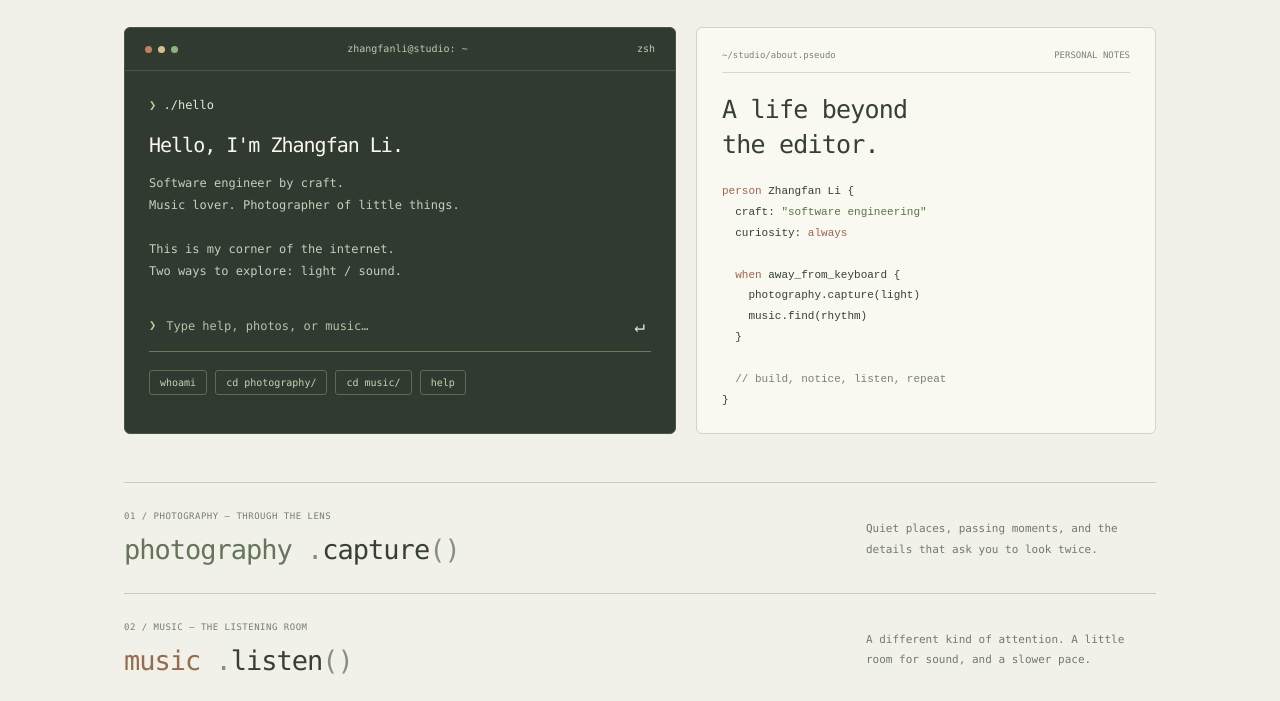
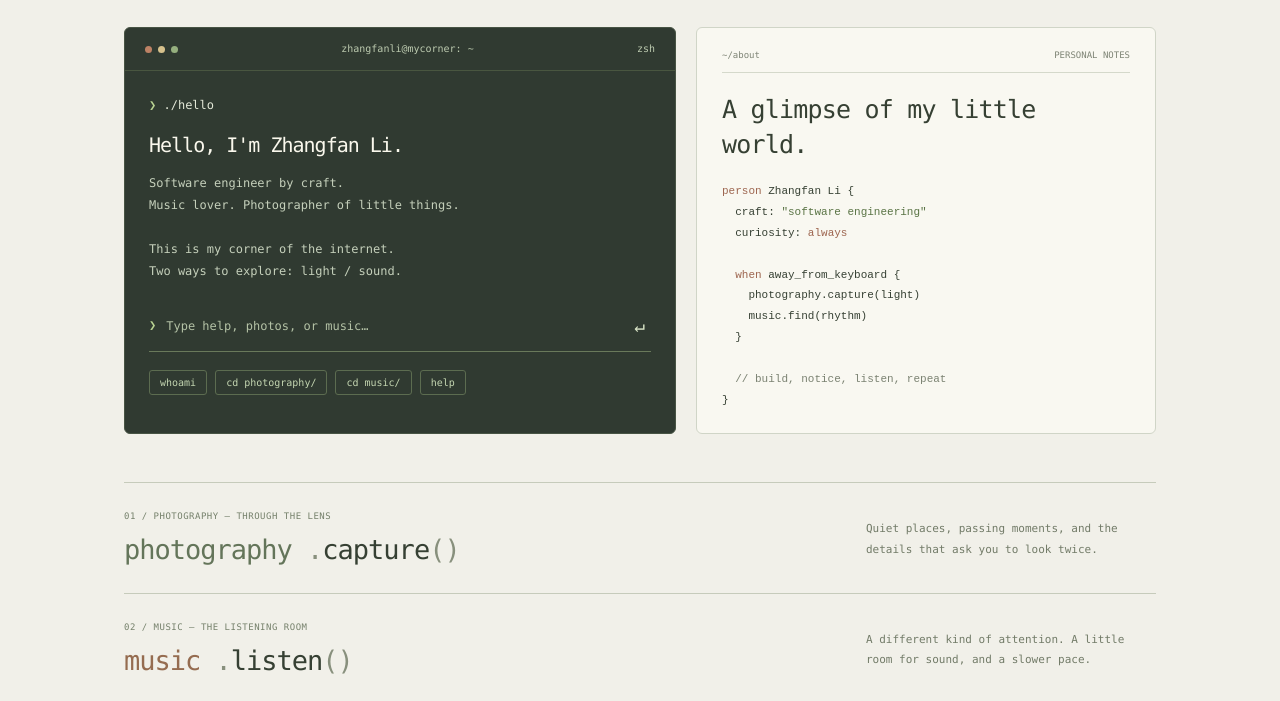
Before and after one commit to ZekkaOwO/zhangfanli, an Astro site: page / in a window 1280 px wide. Shown: the part 73-774 px from the top of the page. Built offline with nearby package versions, Linux system fonts and the light colour scheme; Astro itself is replaced by a stand-in of ours.

Commit message:
chore: wording

```diff
--- a/src/pages/index.astro
+++ b/src/pages/index.astro
@@ -95,7 +95,7 @@ const linkedInUrl = "https://www.linkedin.com/in/zhangfanli/";
               <i></i>
               <i></i>
             </span>
-            <span>zhangfanli@studio: ~</span>
+            <span>zhangfanli@mycorner: ~</span>
             <span>zsh</span>
           </div>
           <div class="terminalbody">
@@ -143,13 +143,11 @@ const linkedInUrl = "https://www.linkedin.com/in/zhangfanli/";
         </div>
         <div class="codeintro">
           <div class="file">
-            <span>~/studio/about.pseudo</span>
+            <span>~/about</span>
             <span>PERSONAL NOTES</span>
           </div>
           <h1>
-            A life beyond
-            <br />
-            the editor.
+            A glimpse of my little world.
           </h1>
           <pre><code><span class="keyword">person</span> Zhangfan Li &#123;
   craft: <span class="string">"software engineering"</span>
```
